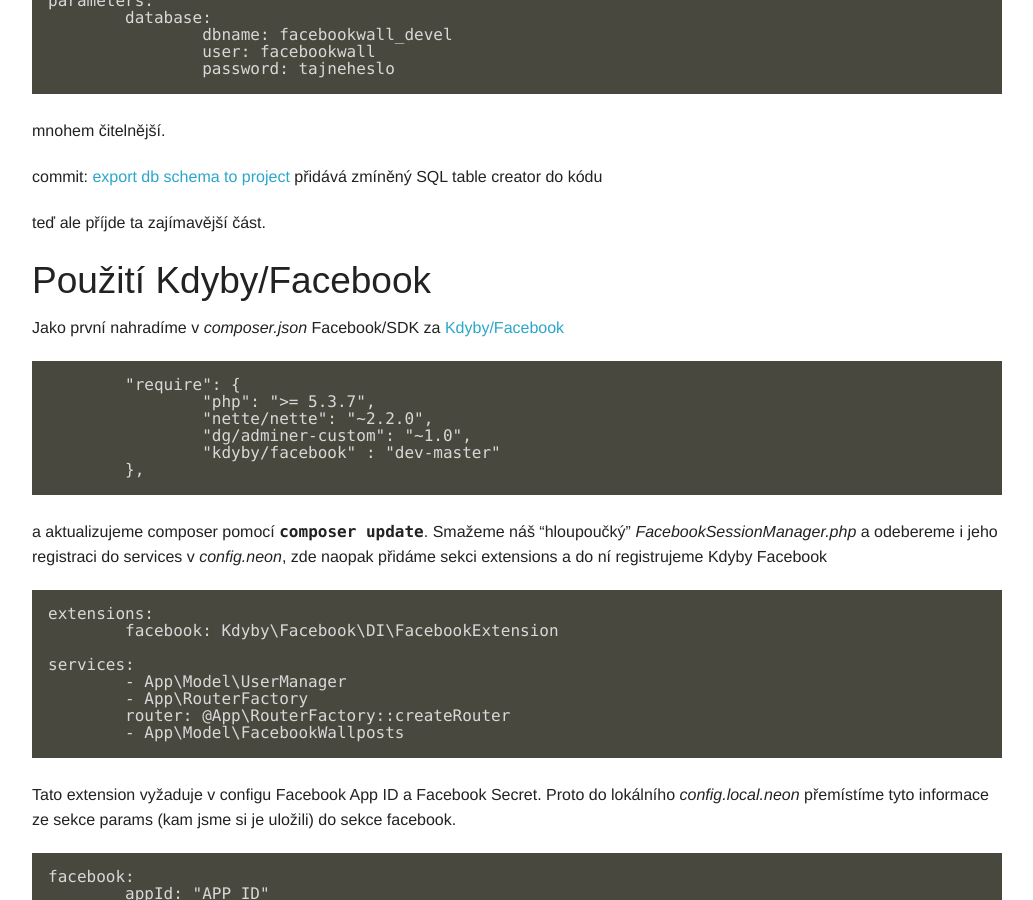
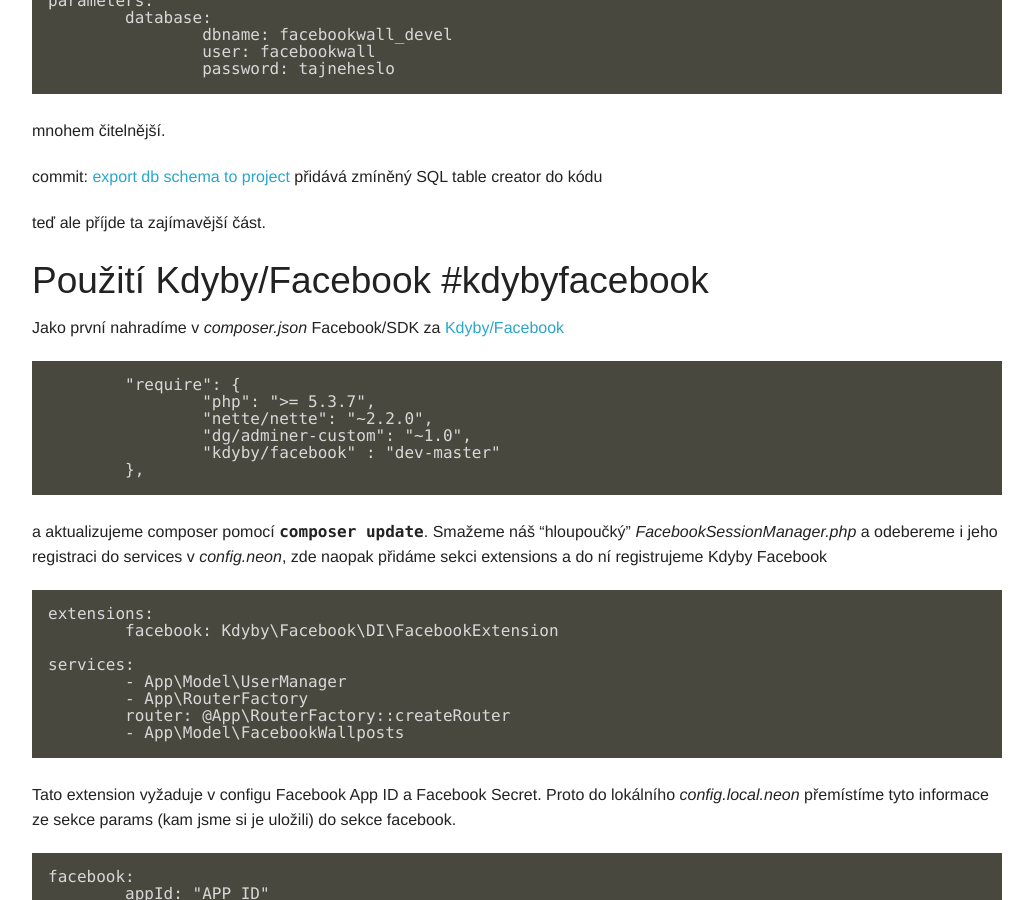
Before and after one commit to chemix/chemix.github.com, a Jekyll site: the page built from _posts/2014-06-13-nette-facebook-reader.md, in a window 1280 px wide and 900 px high, scrolled down 13959 px. Shown: the whole window, without its empty margins (123-1156 px from the left). Built offline with Jekyll 4.4.1, drawn with Linux system fonts in a browser that asks for light colours; some web fonts are replaced; Markdown is read by kramdown in place of the engine named in the settings.

Commit message:
Updated 2014-06-13-nette-facebook-reader.md

```diff
--- a/_posts/2014-06-13-nette-facebook-reader.md
+++ b/_posts/2014-06-13-nette-facebook-reader.md
@@ -687,7 +687,7 @@
 
 teď ale příjde ta zajímavější část.
 
-## Použití Kdyby/Facebook {#kdybyfacebook}
+## Použití Kdyby/Facebook #kdybyfacebook
 
 
 Jako první nahradíme v *composer.json* Facebook/SDK za [Kdyby/Facebook](https://github.com/Kdyby/Facebook)
```
